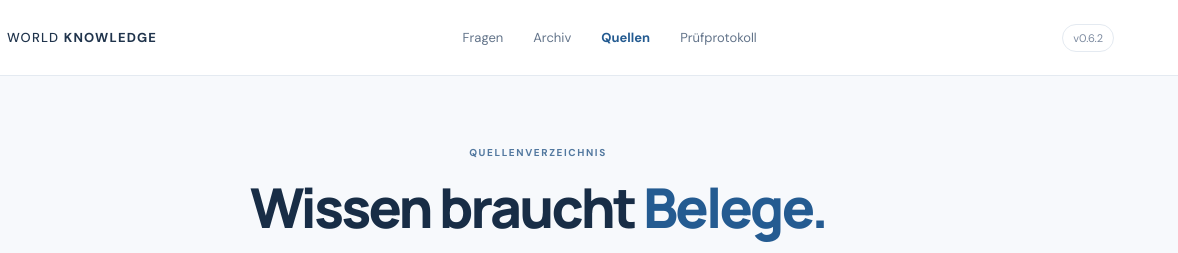
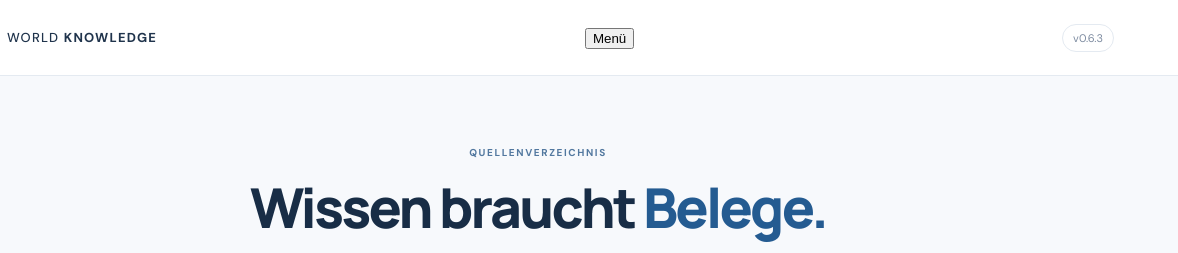
Before and after one commit to LordLOLQDH/WORLD-KNOWLEDGE, a plain HTML site: page sources.html in a window 1280 px wide. Shown: the top 253 px of the page, 102-1280 px from the left. Drawn offline with Linux system fonts and the light colour scheme.

Commit message:
Replace top navigation with dropdown menu v0.6.3

```diff
--- a/sources.html
+++ b/sources.html
@@ -1,4 +1,4 @@
-<!doctype html><html lang="de"><head><meta charset="utf-8"><meta name="viewport" content="width=device-width, initial-scale=1"><meta name="theme-color" content="#f7f9fc"><title>Quellen – WORLD KNOWLEDGE</title><link rel="stylesheet" href="assets/css/style.css?v=0.6.2"></head><body><header class="topbar"><a class="brand" href="./"><span class="brand-mark">W</span><span>WORLD <strong>KNOWLEDGE</strong></span></a><nav class="nav"><a href="./">Fragen</a><a href="archive.html">Archiv</a><a class="active" href="sources.html">Quellen</a><a href="reports.html">Prüfprotokoll</a></nav><span class="version">v0.6.2</span></header><main><section class="archive-hero"><div class="eyebrow">QUELLENVERZEICHNIS</div><h1>Wissen braucht <span>Belege.</span></h1><p>Aktive Datensammlungen und reine Referenzportale sind transparent voneinander getrennt. Öffne Originalquellen direkt oder gehe zum Archiv und filtere Artikel, Bilder, Dokumente, Videos, Audios und Daten nach Themen.</p><div class="source-quick-links"><a href="archive.html">Wissensarchiv öffnen</a><a href="#sources">Quellenverzeichnis ansehen</a></div></section><section class="sources-section" id="sources">
+<!doctype html><html lang="de"><head><meta charset="utf-8"><meta name="viewport" content="width=device-width, initial-scale=1"><meta name="theme-color" content="#f7f9fc"><title>Quellen – WORLD KNOWLEDGE</title><link rel="stylesheet" href="assets/css/style.css?v=0.6.3"><script src="assets/js/menu.js?v=0.6.3" defer></script></head><body><header class="topbar"><a class="brand" href="./"><span class="brand-mark">W</span><span>WORLD <strong>KNOWLEDGE</strong></span></a><div class="site-menu"><button class="menu-toggle" id="menu-toggle" type="button" aria-expanded="false" aria-controls="site-menu-panel"><span class="menu-lines" aria-hidden="true"></span><span>Menü</span></button><nav class="menu-panel" id="site-menu-panel" hidden><a href="./">Fragen &amp; Startseite</a><a href="archive.html">Wissensarchiv</a><a href="sources.html">Transparenz &amp; Quellen</a><a href="reports.html">Prüfprotokoll</a></nav></div><span class="version">v0.6.3</span></header><main><section class="archive-hero"><div class="eyebrow">QUELLENVERZEICHNIS</div><h1>Wissen braucht <span>Belege.</span></h1><p>Aktive Datensammlungen und reine Referenzportale sind transparent voneinander getrennt. Öffne Originalquellen direkt oder gehe zum Archiv und filtere Artikel, Bilder, Dokumente, Videos, Audios und Daten nach Themen.</p><div class="source-quick-links"><a href="archive.html">Wissensarchiv öffnen</a><a href="#sources">Quellenverzeichnis ansehen</a></div></section><section class="sources-section" id="sources">
       <div class="eyebrow">QUELLEN &amp; DANK</div>
       <h2>Danke an alle, die Wissen frei zugänglich machen.</h2>
       <p class="sources-intro">WORLD KNOWLEDGE baut auf offenen Daten, freien Wissensprojekten und wissenschaftlichen Informationsangeboten auf. Wir bedanken uns bei den Gemeinschaften, Organisationen und Mitwirkenden, die diese Ressourcen pflegen und bereitstellen.</p>
```
